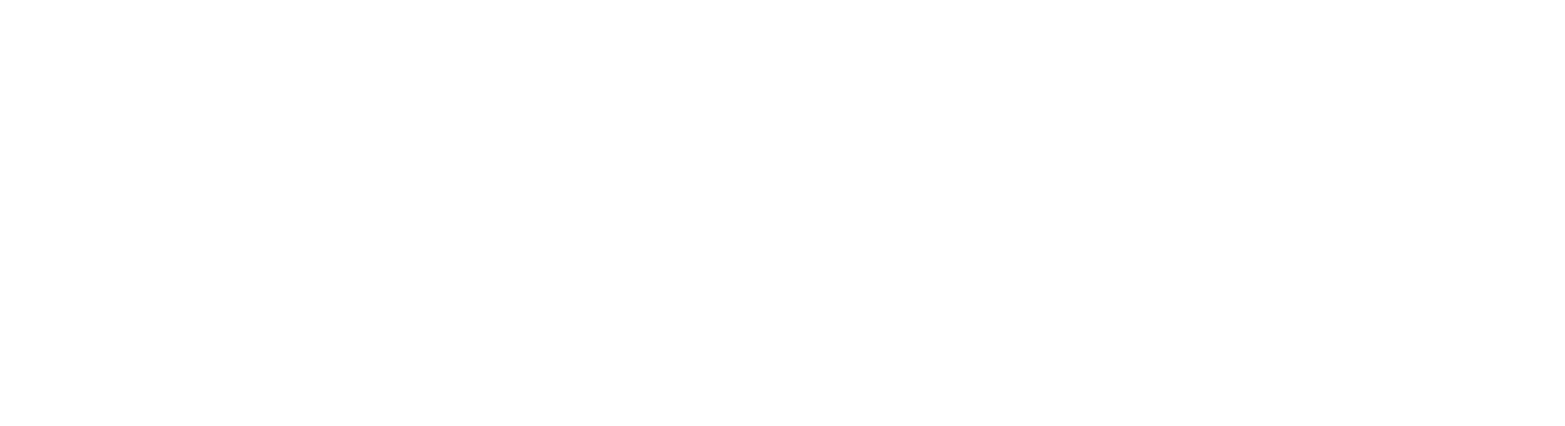
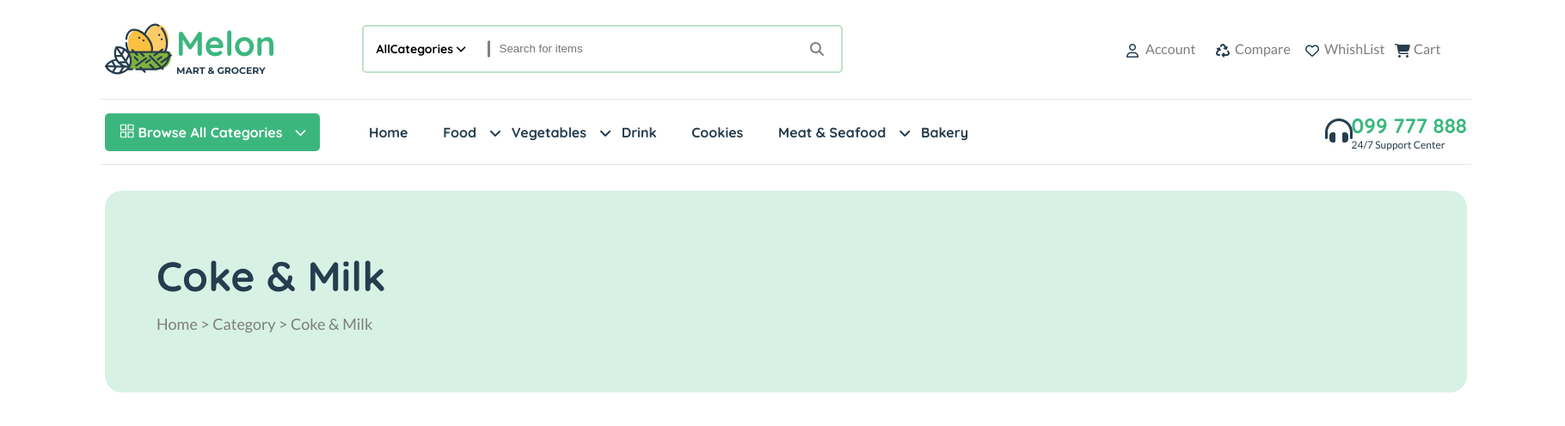
Before and after one commit to SreypichTO/Internet_Programming, a Vue app: page /category in a window 1280 px wide. Before the commit this address had no page. Shown: the top 496 px of the page at 86% size, 1820 px wide, since content can reach past the window. Built offline with nearby package versions, Linux system fonts and the light colour scheme.

Commit message:
CategoryPAge and router

```diff
--- a/src/components/Head.vue
+++ b/src/components/Head.vue
@@ -33,11 +33,15 @@
                 ></iconText>
                 <iconText
                     text="Compare"
-                    iconString="fa-user"
+                    iconString="fa-solid fa-recycle"
                 ></iconText>
                 <iconText
                     text="WhishList"
-                    iconString="fa-user"
+                    iconString="fa-regular fa-heart"
+                ></iconText>
+                <iconText
+                    text="Cart"
+                    iconString="fa-solid fa-cart-shopping"
                 ></iconText>
             </div>
         </div>
@@ -79,8 +83,10 @@
 .iconText{
     display: flex;
     align-items: center;
-    padding-left: 10px;
-    margin-left: 210px;
+     flex-direction: row;
+
+
+    margin-left: 310px;
 }
 
 </style>
--- a/src/components/iconText.vue
+++ b/src/components/iconText.vue
@@ -1,6 +1,6 @@
 <template>
 
-    <div style="width: 94px;height: 27.67px;display: flex;align-items: center;">
+    <div style="width: 94px;height: 27.67px;display: flex;align-items: center;gap: 10px;margin-left: 10px;">
         <i class="fa-regular" :class="iconString"></i>
         <div class="text">{{ text }}</div>
     </div>
@@ -21,9 +21,10 @@
     width: 12px;
     height: 12px;
     color: #253D4E;
+    margin-left: 10px;
 }
 .text{
-    padding-left: 5px;
+
     font-family: Lato;
     font-weight: 400;
     font-size: 16px;
--- a/src/stores/product.js
+++ b/src/stores/product.js
@@ -55,7 +55,7 @@
         bd: "#ECFFEC",
       },
       {
-        Img: "./src/assets/image/headphone.svg",
+        Img: "./src/assets/image/orange.svg",
         bg: "#FFFCEB",
         Name: "Headphone",
         Amount: "33 items",
--- /dev/null
+++ b/src/views/CategoryView.vue
@@ -0,0 +1,143 @@
+<template>
+
+    <div class="container">
+        <Head></Head>
+        <div class="menuitemRow ">
+            <div style="display: flex;align-items: center;">
+            <button
+                style="
+                width: 250px;
+                height: 44px;
+                background-color: #3BB77E;
+                display: flex;
+                justify-content: space-around;margin-right: 50px;">
+                <div>
+                <img src="../assets/image/4square.svg" alt="">
+                </div>
+                <div
+                style="font-size: 16px;font-weight: 700;font-family: Quicksand;"
+                >Browse All Categories</div>
+                <i class="fa-solid fa-chevron-down" style="color: #fcfcfc;"></i>
+                </button>
+                <div class="menuitem">
+                <menuitem
+                    v-for="j in MenuItem"
+                    :text="j.text"
+                    :iconString="j.iconString"
+                    :key="j.id"
+                ></menuitem>
+            </div>
+            </div>
+
+            <div class="supportCenter">
+            <div><i class="fa-solid fa-headphones-simple fa-2xl"></i></div>
+            <div>
+                <div
+                style="
+                    font-size: 24px;
+                    font-family:Quicksand;
+                    color: #3BB77E;
+                    font-weight: 700;">099 777 888</div>
+                <div
+                style="
+                    font-size: 12px;
+                    font-family:Lato;
+                    color: #253D4E;
+                    font-weight: 400;">24/7 Support Center</div>
+            </div>
+            </div>
+
+        </div>
+
+        <div class="figure">
+            <div class="text-latge">Coke & Milk</div>
+            <div class="text-small">Home > Category > Coke & Milk</div>
+        </div>
+
+
+
+
+
+    </div>
+
+
+</template>
+<script>
+    import { mapState } from "pinia";
+    import Head from "../components/Head.vue";
+    import menuitem from "../components/MenuItem.vue";
+    import { useProductStore } from "../stores/product";
+    export default{
+        name: "App",
+        components: {
+            menuitem,
+            Head,
+        },
+        computed: {
+
+        ...mapState(useProductStore, ["MenuItem"]),
+        },
+    };
+</script>
+
+<style scoped>
+
+.container {
+  width: 1812px;
+  display: flex;
+  flex-direction: column;
+  align-items: center;
+}
+.menuitem{
+  width: 738px;
+  height: 20px;
+  display: flex;
+  justify-content: space-around;
+  /* background-color: aqua; */
+}
+.menuitemRow{
+  display: flex;
+  flex-direction: row;
+  align-items: center;
+  justify-content: space-between;
+  width: 1584px;
+  height: 65px;
+  border-top:  #E5E5E5 solid 1px;
+  border-bottom:  #E5E5E5 solid 1px;
+  margin: 10px;
+  padding: 5px;
+  margin-bottom: 30px;
+  /* background-color: palevioletred; */
+}
+.supportCenter{
+  display: flex;
+  align-items: center;
+  justify-content: space-between;
+  width: 175px;
+}
+.figure{
+    width: 1584px;
+    height: 235px;
+    border-radius: 20px;
+    background-color: #3BB77E33;
+    display: flex;
+    flex-direction: column;
+    justify-content: center;
+    gap: 15px;
+
+}
+.text-latge{
+    font-family: Quicksand;
+    font-size: 48px;
+    font-weight: 700;
+    color: #253D4E;
+    margin-left: 60px;
+}
+.text-small{
+    font-family: Lato;
+    font-size: 18px;
+    font-weight: 400;
+    color: #7E7E7E;
+    margin-left: 60px;
+}
+</style>
--- a/src/views/HomeView.vue
+++ b/src/views/HomeView.vue
@@ -49,11 +49,14 @@
         </div>
 
       </div>
+
       <showcase></showcase>
 
       <div style="width: 1584px">
         <div>
           <headRow text="Featured Categories"></headRow>
+
+          <RouterLink to="/Category">
           <div class="Category">
             <Category
               v-for="i in Category"
@@ -66,6 +69,7 @@
 
             />
           </div>
+        </RouterLink>
         </div>
         <div>
 
--- /dev/null
+++ b/src/views/Home_routerView.vue
@@ -0,0 +1,208 @@
+<template>
+    <!-- <RouterLink>Category</RouterLink> -->
+
+      <div class="container">
+        <Head></Head>
+        <div class="menuitemRow ">
+          <div style="display: flex;align-items: center;">
+            <button
+              style="
+              width: 250px;
+              height: 44px;
+              background-color: #3BB77E;
+              display: flex;
+              justify-content: space-around;margin-right: 50px;">
+              <div>
+                <img src="../assets/image/4square.svg" alt="">
+              </div>
+                <div
+                style="font-size: 16px;font-weight: 700;font-family: Quicksand;"
+                >Browse All Categories</div>
+                <i class="fa-solid fa-chevron-down" style="color: #fcfcfc;"></i>
+              </button>
+              <div class="menuitem">
+                <menuitem
+                  v-for="j in MenuItem"
+                  :text="j.text"
+                  :iconString="j.iconString"
+                  :key="j.id"
+                ></menuitem>
+            </div>
+          </div>
+
+          <div class="supportCenter">
+            <div><i class="fa-solid fa-headphones-simple fa-2xl"></i></div>
+            <div>
+                <div
+                style="
+                    font-size: 24px;
+                    font-family:Quicksand;
+                    color: #3BB77E;
+                    font-weight: 700;">099 777 888</div>
+              <div
+                style="
+                  font-size: 12px;
+                  font-family:Lato;
+                  color: #253D4E;
+                  font-weight: 400;">24/7 Support Center</div>
+            </div>
+          </div>
+
+        </div>
+        <showcase></showcase>
+        <RouterLink to="/Category"></RouterLink>
+        <div style="width: 1584px">
+          <div>
+            <headRow text="Featured Categories"></headRow>
+            <div class="Category">
+              <Category
+                v-for="i in Category"
+                :key="i.id"
+                :bg="i.bg"
+                :Name="i.Name"
+                :Img="i.Img"
+                :Amount="i.Amount"
+                :bd="i.bd"
+
+              />
+            </div>
+          </div>
+          <div>
+
+          </div>
+          <br /><br />
+          <div class="Promotion">
+            <Promotion
+              v-for="p in Promotion"
+              :bannerBg="p.bannerBg"
+              :img="p.img"
+              :key="p.id"
+              :Title="p.Title"
+              :btnColor="p.btnColor"
+              :icon="p.icon"
+            ></Promotion>
+          </div>
+
+          <br /><br />
+          <headRow text="Popular Products"></headRow>
+          <div>
+            <div class="cardRow">
+              <productCard
+                v-for="pc in productCard"
+                :key="pc"
+                :text="pc.text"
+                :labelBg="pc.labelBg"
+                :btntxt="pc.btntxt"
+                :btnColor="pc.btnColor"
+                :color="pc.color"
+                :icon="pc.icon"
+                :cardImg="pc.cardImg"
+                :bd="pc.bd"
+                :box="pc.box"
+              ></productCard>
+            </div>
+          </div>
+        </div>
+      </div>
+
+      <!-- http://127.0.0.1:5500/dist/index.html -->
+    </template>
+    <script>
+    import { mapState } from "pinia";
+    import MyButton from "../components/MyBotton.vue";
+    import Category from "../components/Category.vue";
+    import Promotion from "../components/Promotion.vue";
+    import headRow from "../components/header.vue";
+    import Head from "../components/Head.vue";
+    import menuitem from "../components/MenuItem.vue";
+    import showcase from "../components/showcase.vue";
+
+    import productCard from "../components/productCard.vue";
+    import { useProductStore } from "../stores/product";
+
+    export default {
+      name: "App",
+      components: {
+        MyButton,
+        Category,
+        Promotion,
+        headRow,
+        productCard,
+        Head,
+        showcase,
+        menuitem,
+      },
+
+      computed: {
+        ...mapState(useProductStore, ["Category"]),
+        ...mapState(useProductStore, ["Promotion"]),
+        ...mapState(useProductStore, ["productCard"]),
+        ...mapState(useProductStore, ["MenuItem"]),
+      },
+    };
+    </script>
+
+    <style scoped>
+  body {
+    width: 100%;
+    height: 100vh;
+
+    /* display: flex; */
+    /* flex-direction: row; */
+    align-items: center;
+    /* justify-content: center; */
+  }
+  .container {
+    width: 1812px;
+    display: flex;
+    flex-direction: column;
+    align-items: center;
+  }
+  .Category {
+    width: 1584px;
+    display: flex;
+    flex-direction: row;
+    justify-content: space-between;
+  }
+  .Promotion {
+    margin-top: 40px;
+    display: flex;
+    flex-direction: row;
+    justify-content: space-between;
+  }
+  .cardRow {
+    width: 1584px;
+    display: flex;
+    flex-direction: row;
+    justify-content: space-between;
+    flex-wrap: wrap;
+  }
+  .menuitem{
+    width: 738px;
+    height: 20px;
+    display: flex;
+    justify-content: space-around;
+    /* background-color: aqua; */
+  }
+  .menuitemRow{
+    display: flex;
+    flex-direction: row;
+    align-items: center;
+    justify-content: space-between;
+    width: 1584px;
+    height: 65px;
+    border-top:  #E5E5E5 solid 1px;
+    border-bottom:  #E5E5E5 solid 1px;
+    margin: 10px;
+    padding: 5px;
+    margin-bottom: 30px;
+    /* background-color: palevioletred; */
+  }
+  .supportCenter{
+    display: flex;
+    align-items: center;
+    justify-content: space-between;
+    width: 175px;
+  }
+
+  </style>
--- a/src/views/PageCategory.vue
+++ /dev/null
@@ -1,5 +0,0 @@
-<template>
-
-    <h2>This is from Category </h2>
-
-</template>
```
Also changed, not shown: src/router/index.js (+13 -4 lines), src/assets/image/bgGreen.svg (added).
